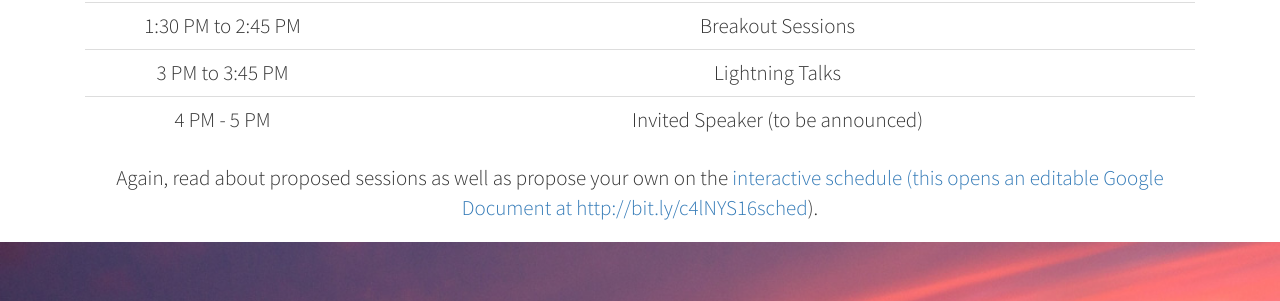
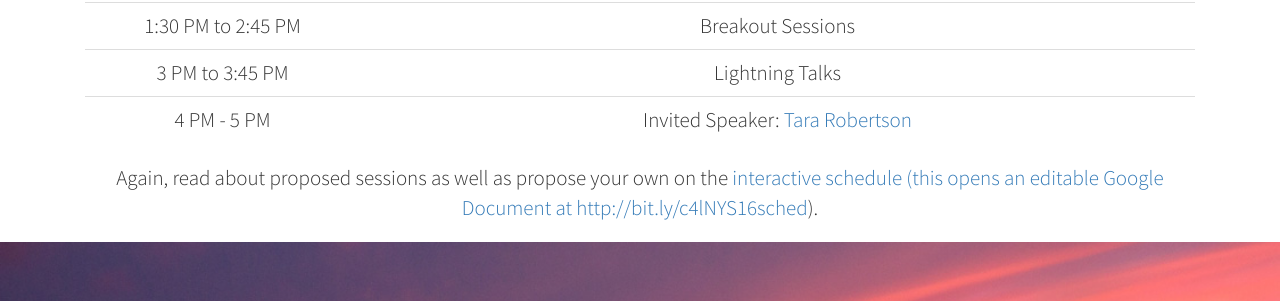
Before and after one commit to code4libNYS/2016, a Jekyll site: the page built from index.html, in a window 1280 px wide and 900 px high, scrolled down 2867 px. Shown: the part 154-455 px from the top of the window. Built offline with Jekyll 4.4.1, drawn with Linux system fonts in a browser that asks for light colours.

Commit message:
added Tara to schedule

```diff
--- a/_includes/sched.html
+++ b/_includes/sched.html
@@ -62,7 +62,7 @@
             </tr>
             <tr>
               <td class="lead">4 PM - 5 PM</td>
-              <td colspan=3 class="lead">Invited Speaker (to be announced)</td>
+              <td colspan=3 class="lead">Invited Speaker: <a href='http://tararobertson.ca'>Tara Robertson</a></td>
             </tr>
           </tbody>
         </table>
```
Also changed, not shown: 1 other file.
